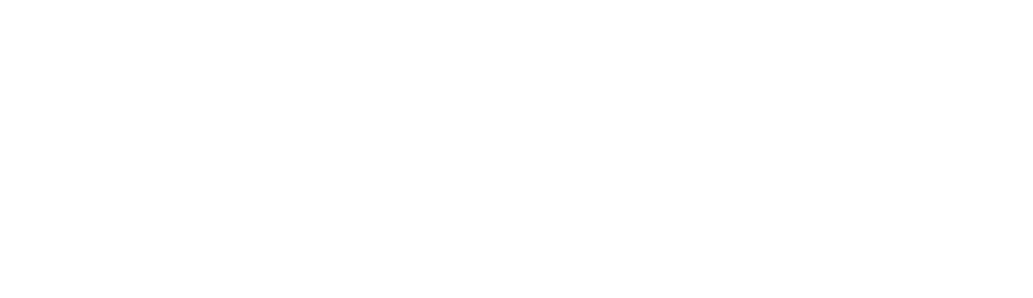
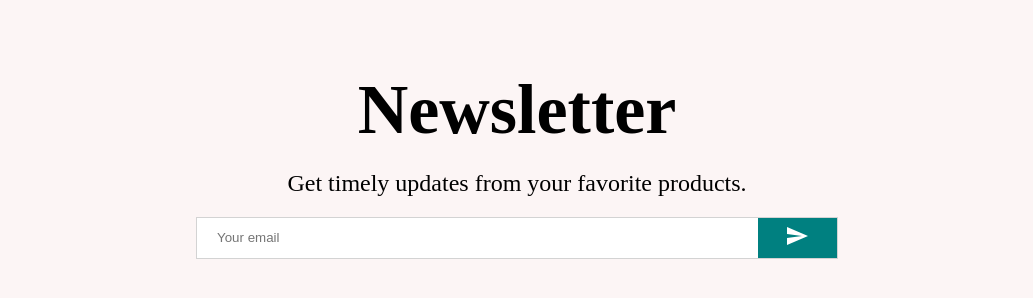
Before and after one commit to gitaepark97/ecommerce, a React (Create React App) app in the folder client/: page / in a window 1280 px wide. Shown: the part 2332-2630 px from the top of the page, without its empty margins (123-1156 px from the left). Before the commit the page ends 2256 px from the top, so only its background shows below. Built offline with nearby package versions, Linux system fonts and the light colour scheme.

Commit message:
Newsletter Design

```diff
--- /dev/null
+++ b/client/src/components/Newsletter.jsx
@@ -0,0 +1,60 @@
+import styled from 'styled-components'
+
+import SendIcon from '@mui/icons-material/Send'
+
+const Container = styled.div`
+  height: 60vh;
+  background-color: #fcf5f5;
+  display: flex;
+  align-items: center;
+  justify-content: center;
+  flex-direction: column;
+`
+
+const Title = styled.h1`
+  font-size: 70px;
+  margin-bottom: 20px;
+`
+
+const Desc = styled.div`
+  font-size: 24px;
+  font-weight: 300;
+  margin-bottom: 20px;
+`
+
+const InputContainer = styled.div`
+  width: 50%;
+  height: 40px;
+  background-color: white;
+  display: flex;
+  justify-content: space-between;
+  border: 1px solid lightgray;
+`
+
+const Input = styled.input`
+  border: none;
+  flex: 8;
+  padding-left: 20px;
+`
+
+const Button = styled.button`
+  flex: 1;
+  border: none;
+  background-color: teal;
+  color: white;
+`
+
+export default function Newsletter() {
+  return (
+    <Container>
+      <Title>Newsletter</Title>
+      <Desc>Get timely updates from your favorite products.</Desc>
+      <InputContainer>
+        <Input placeholder="Your email" />
+        <Button>
+          <SendIcon />
+        </Button>
+      </InputContainer>
+    </Container>
+  )
+}
--- a/client/src/pages/Home.jsx
+++ b/client/src/pages/Home.jsx
@@ -1,6 +1,7 @@
 import Announcement from '../components/Announcement'
 import Categories from '../components/Categories'
 import Navbar from '../components/Navbar'
+import Newsletter from '../components/Newsletter'
 import Products from '../components/Products'
 import Slider from '../components/Slider'
 
@@ -12,6 +13,7 @@
       <Slider />
       <Categories />
       <Products />
+      <Newsletter />
     </div>
   )
 }
```
